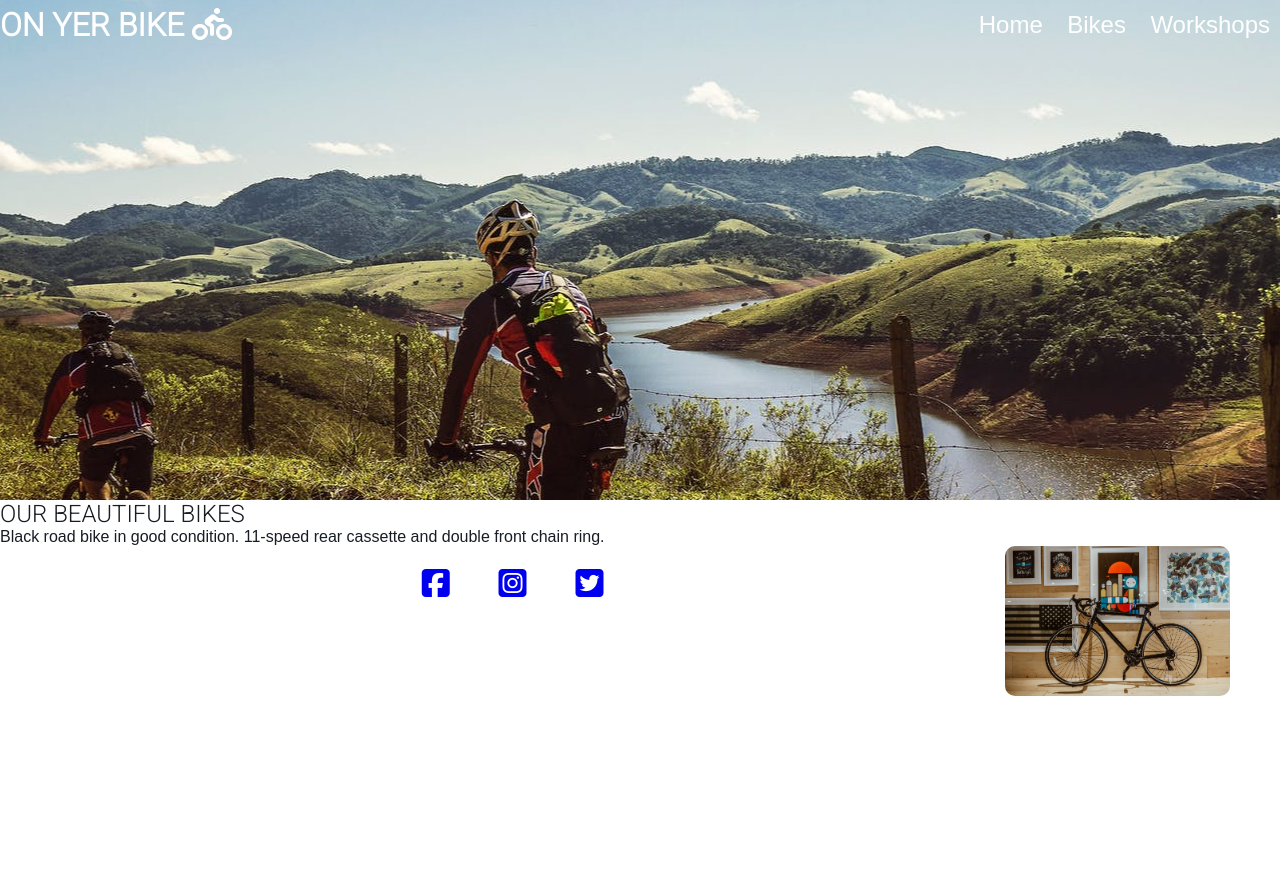
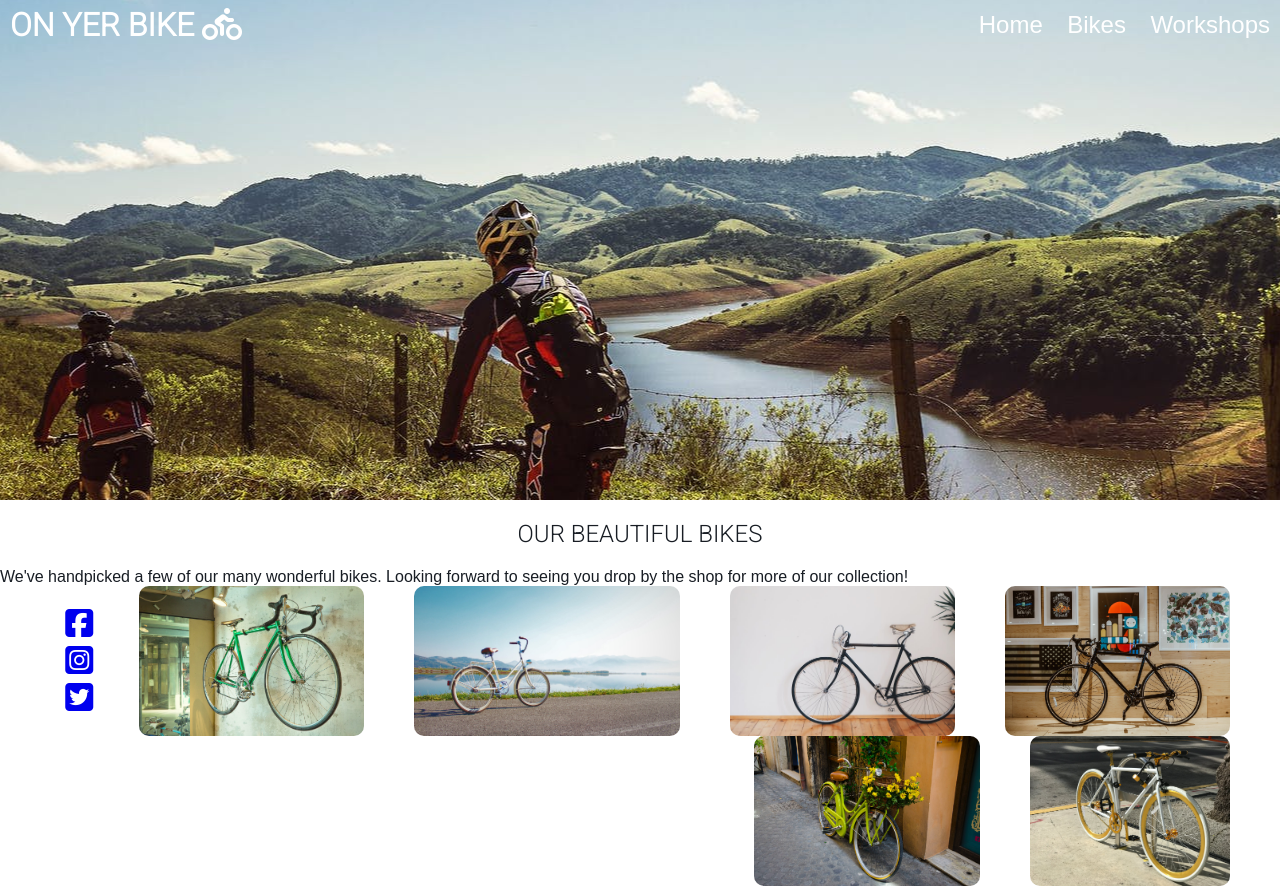
Before and after one commit to tymaestro/On-Yer-Bike, a plain HTML site: page bikes.html in a window 1280 px wide. Before the commit the page ends 800 px from the top, so only its background shows below. Drawn offline with Linux system fonts and the light colour scheme.

Commit message:
add images and styling to bike page

```diff
--- a/assets/css/style.css
+++ b/assets/css/style.css
@@ -30,6 +30,7 @@ h1, h2 , th {
 .title {
     line-height: 50px;
     float: left;
+    margin-left: 10px;
 }
 
 .title a {
@@ -101,6 +102,11 @@ th, td {
     float: right;
     margin-right: 50px;
     border-radius: 10px;
+}
+
+#bikes-heading {
+    text-align: center;
+    padding: 20px;
 }
 
 /* Workshop Page */
--- a/bikes.html
+++ b/bikes.html
@@ -19,11 +19,15 @@
             <div class="main-image"></div>
         </header>
         <section>
-            <h2>Our Beautiful Bikes</h2>
-            <p>Black road bike in good condition. 11-speed rear cassette and double front chain ring.</p>
-            <img src="./assets/images/bicycle-1.jpeg" alt="Black road bicycle" class="bike-image">
-            <p></p>
-            <p></p>
+            <h2 id="bikes-heading">Our Beautiful Bikes</h2>
+            <p>We've handpicked a few of our many wonderful bikes. Looking forward to seeing you drop by the shop for more of our collection!</p>
+            <img src="./assets/images/black-road-bicycle.jpeg" alt="Black road bicycle" class="bike-image">
+            <img src="./assets/images/vintage-fixie-bicycle.jpeg" alt="Vintage Fixie Bicycle" class="bike-image">
+            <img src="./assets/images/white-cruiser-bicycle.jpeg" alt="White Cruiser Bicycle" class="bike-image">
+            <img src="./assets/images/green-bicycle.jpeg" alt="Green Bicycle" class="bike-image">
+            <img src="./assets/images/white-bicycle-gold-rims.jpeg" alt="White Bicycle with Gold Rims" class="bike-image">
+            <img src="./assets/images/green-bicycle-with-flowers.jpeg" alt="Green Bicycle with Flowers" class="bike-image">
+
         </section>
         <footer class="social-media">
             <a href="https://www.facebook.com/" target="_blank" class="social-anchors"><i class="fab fa-facebook-square"></i></a>
```
Also changed, not shown: index.html (+1 -1 lines), assets/images/black-road-bicycle.jpeg (renamed from assets/images/bicycle-1.jpeg), assets/images/green-bicycle-with-flowers.jpeg (added), assets/images/green-bicycle.jpeg (added), assets/images/vintage-fixie-bicycle.jpeg (renamed from assets/images/bicycle-2.jpeg), assets/images/white-bicycle-gold-rims.jpeg (added), assets/images/white-cruiser-bicycle.jpeg (renamed from assets/images/bicycle-3.jpeg).
